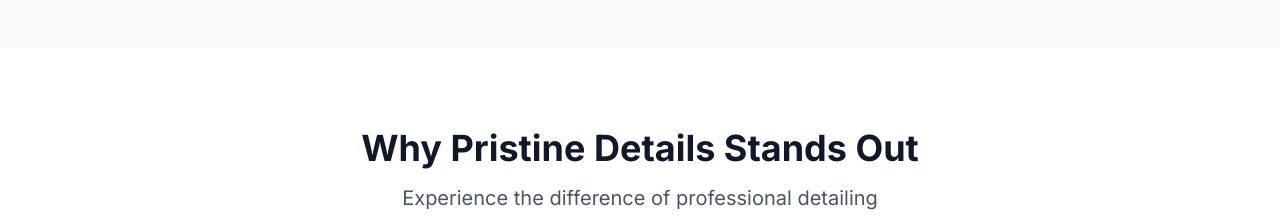
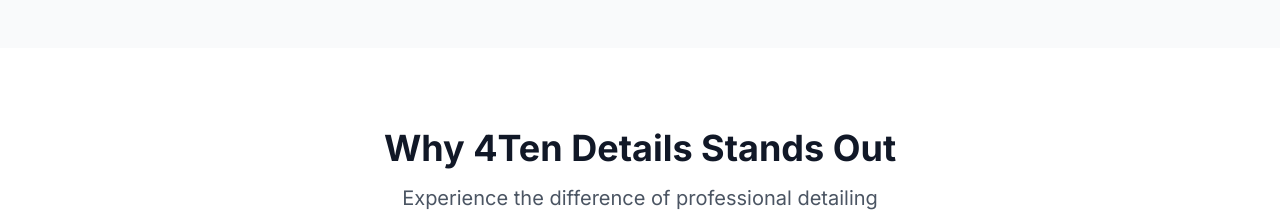
Before and after one commit to gjhammt/-Car_detailing, a React (Vite) app: page / in a window 1280 px wide. Shown: the part 1700-1918 px from the top of the page. Built offline with nearby package versions, Linux system fonts and the light colour scheme.

Commit message:
Update WhyChooseUs.tsx

```diff
--- a/src/components/WhyChooseUs.tsx
+++ b/src/components/WhyChooseUs.tsx
@@ -34,7 +34,7 @@
     <section className="py-20 bg-white">
       <div className="container mx-auto px-4">
         <h2 className="text-4xl font-bold text-center text-gray-900 mb-4">
-          Why Pristine Details Stands Out
+          Why 4Ten Details Stands Out
         </h2>
         <p className="text-xl text-center text-gray-600 mb-12">
           Experience the difference of professional detailing
```
